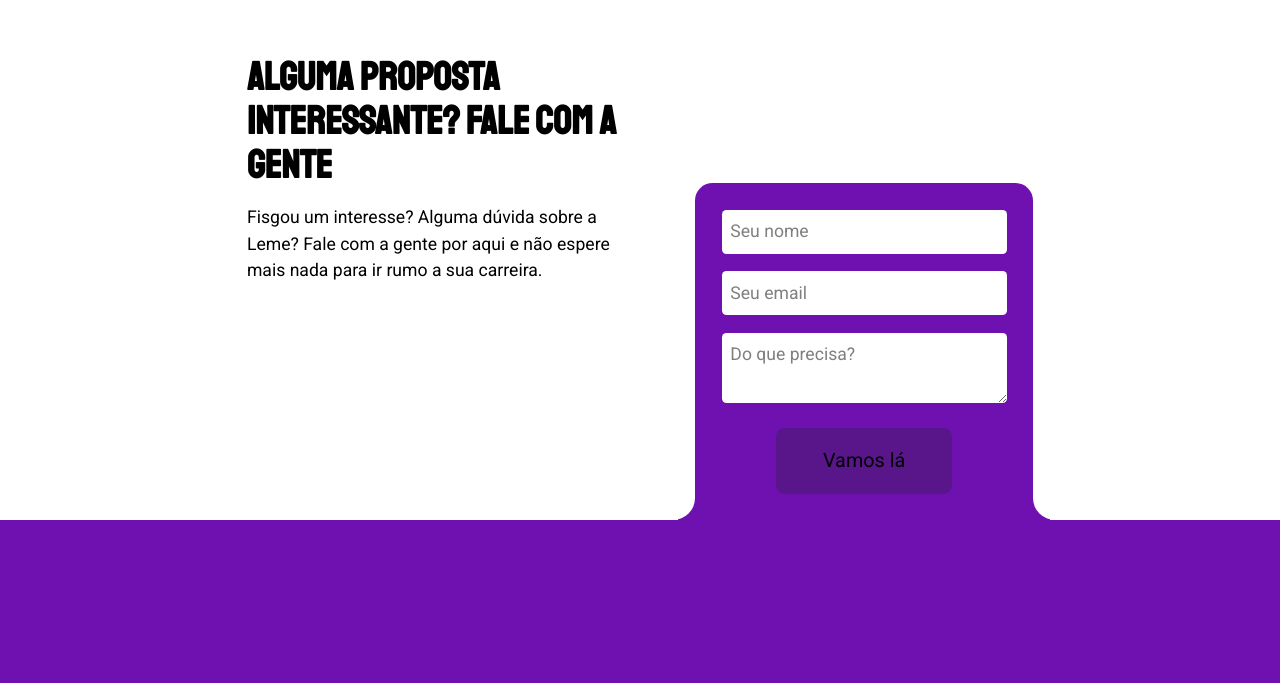
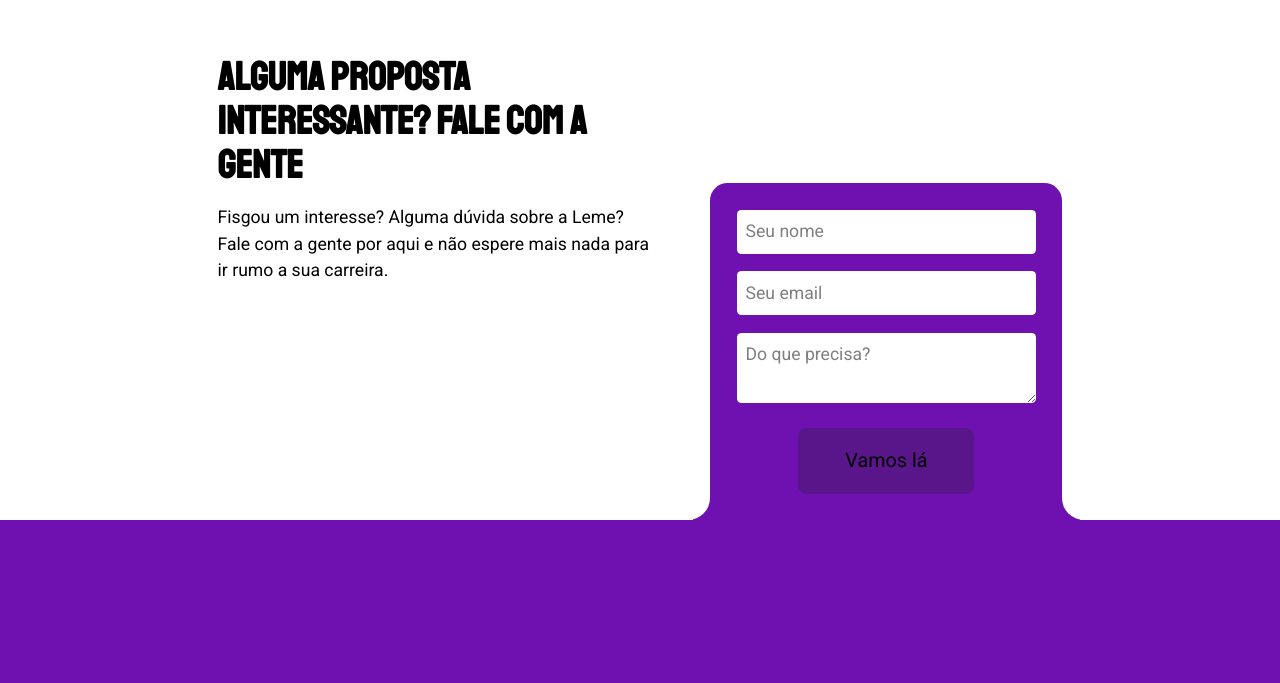
Before and after one commit to gsleme/website, a React (Vite) app: page / in a window 1280 px wide. Shown: the part 3950-4633 px from the top of the page. Built offline with nearby package versions, Linux system fonts and the light colour scheme.

Commit message:
:bug: fix: Retira conflito main atrapalhando outras paginas

```diff
--- a/src/index.css
+++ b/src/index.css
@@ -33,10 +33,6 @@
 
   * {
     @apply font-roboto;
-  }
-
-  main {
-    @apply flex flex-col items-center px-6 min-h-[86vh] w-full max-w-250;
   }
 
   button {
```
